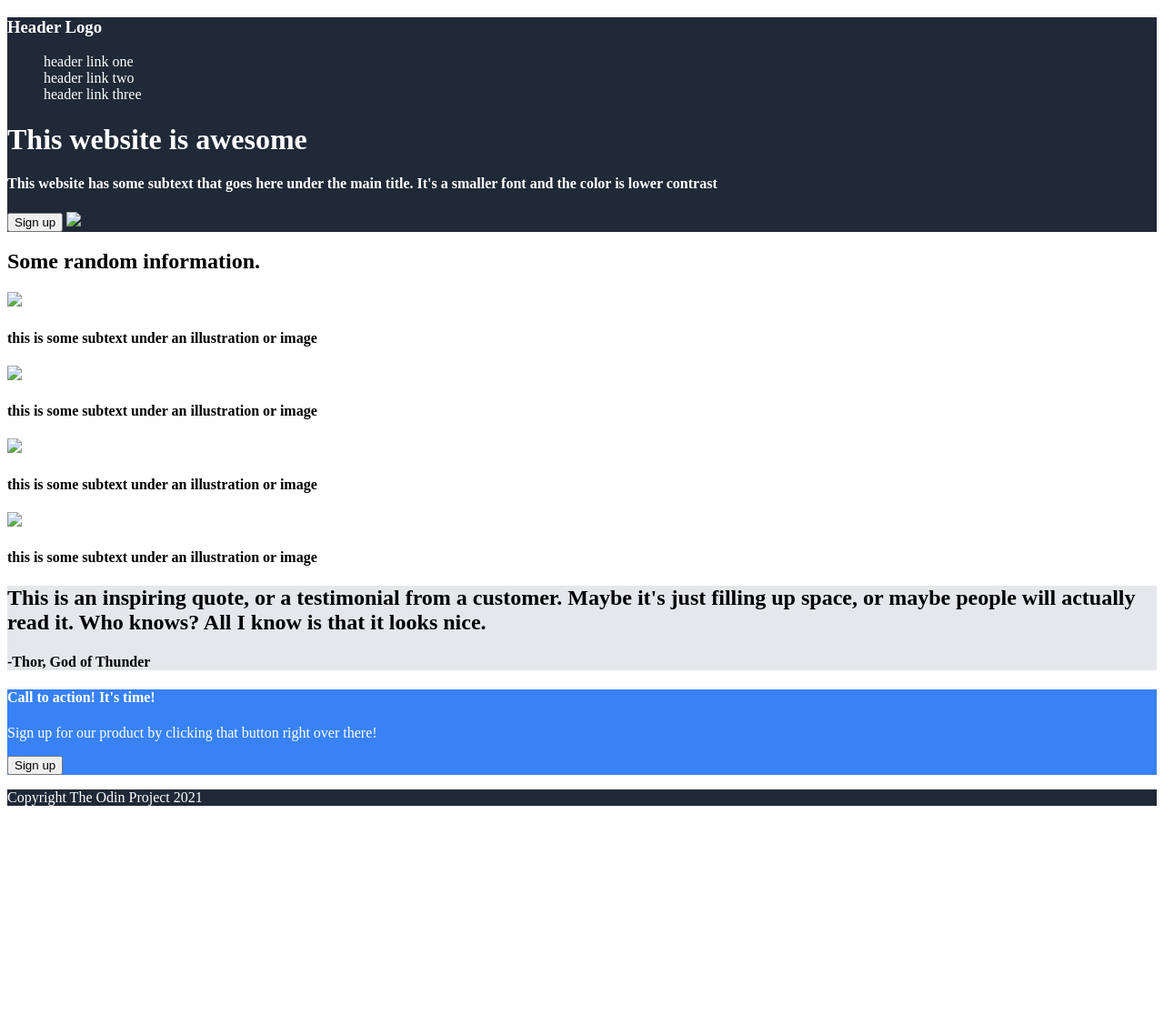
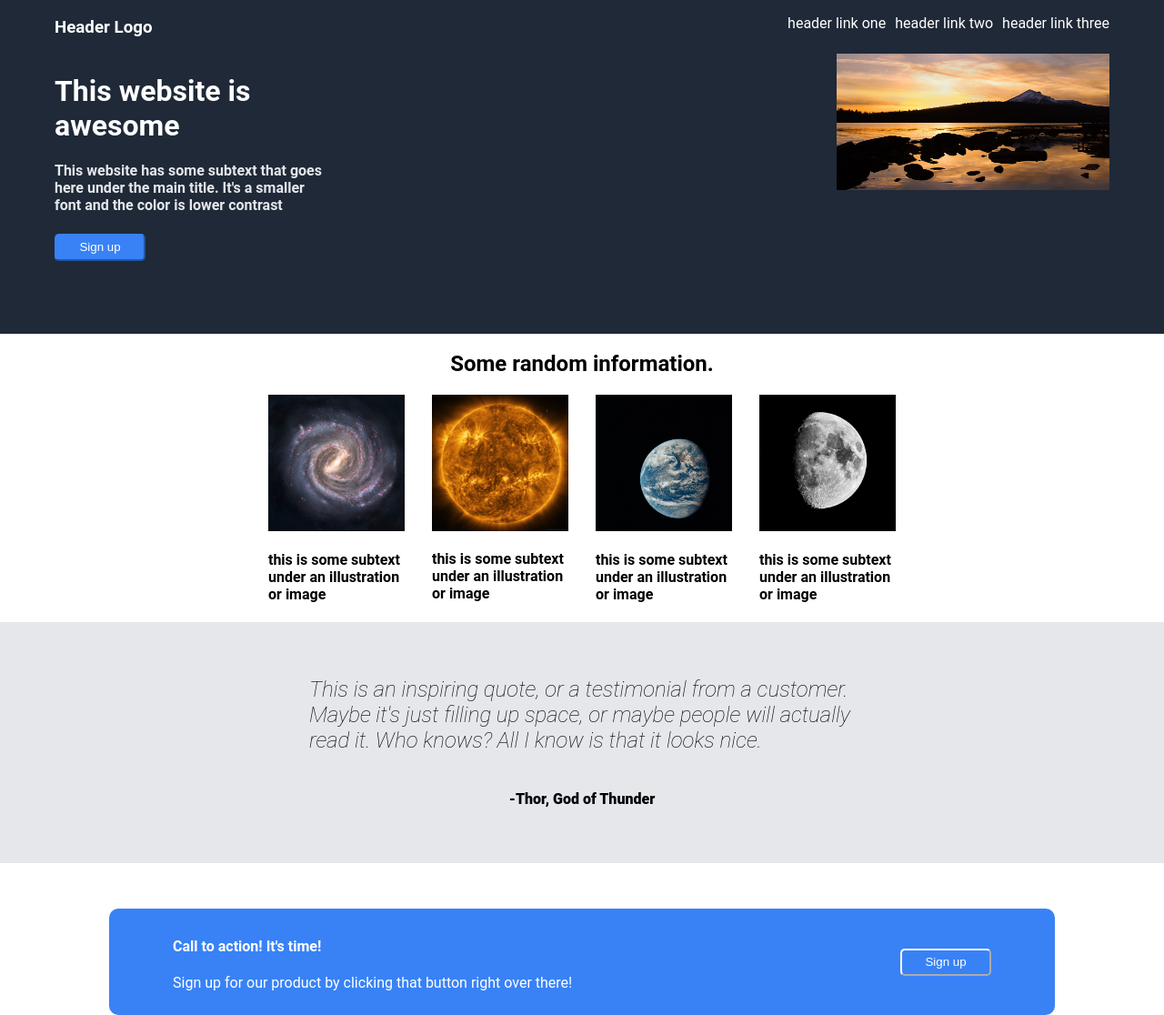
Before and after one commit to cadominguez20/landing-page, a plain HTML site: page index.html in a window 1280 px wide. Shown: the top 1116 px of the page at 91% size. Before the commit the page ends 902 px from the top, so only its background shows below. Drawn offline with Linux system fonts and the light colour scheme.

Commit message:
More CSS added + images

```diff
--- a/index.html
+++ b/index.html
@@ -8,40 +8,55 @@
 
     <body>
         <div class="header">
+            <div class="top">
                 <h3>Header Logo</h3>
                 <ul>
                     <li><a href="#">header link one</a></li>
                     <li><a href="#">header link two</a></li>
                     <li><a href="#">header link three</a></li>
                 </ul>
+            </div>
+            <div class="top2">
+                <div class="top-text">
                     <h1>This website is awesome</h1>
-            <h4>This website has some subtext that goes here under the main title. It's a smaller font and the color is lower contrast</h4>
-            <button type="button">Sign up</button>
-            <img src="#">
+                    <h4 class="secondary">This website has some subtext that goes here under the main title. It's a smaller font and the color is lower contrast</h4>
+                    <button type="button" class="button1">Sign up</button>
+                </div>
+                <img src="./images/lake.jpg" alt="A picture of a lake" class="lake">
+            </div>
         </div>
         <div class="info">
-            <h2>Some random information.</h2>
+            <h2 class="info-header">Some random information.</h2>
 
-            <img src="#">
-            <h4>this is some subtext under an illustration or image</h4>
-
-            <img src="#">
-            <h4>this is some subtext under an illustration or image</h4>
-
-            <img src="#">
-            <h4>this is some subtext under an illustration or image</h4>
-
-            <img src="#">
+            <div class="display">
+                <div class="card">
+                    <img src="./images/galaxy.jpg" class="card-image">
                     <h4>this is some subtext under an illustration or image</h4>
                 </div>
+                <div class="card">
+                    <img src="./images/sun.jpg" class="card-image">
+                    <h4>this is some subtext under an illustration or image</h4>
+                </div>
+                <div class="card">
+                    <img src="./images/earth.jpg" class="card-image">
+                    <h4>this is some subtext under an illustration or image</h4>
+                </div>
+                <div class="card">
+                    <img src="./images/moon.jpg" class="card-image">
+                    <h4>this is some subtext under an illustration or image</h4>
+                </div>
+            </div>
+        </div>
         <div class="quote">
-            <h2>This is an inspiring quote, or a testimonial from a customer. Maybe it's just filling up space, or maybe people will actually read it. Who knows? All I know is that it looks nice.</h2>
-            <h4>-Thor, God of Thunder</h4>
+            <h2 class="sentence">This is an inspiring quote, or a testimonial from a customer. Maybe it's just filling up space, or maybe people will actually read it. Who knows? All I know is that it looks nice.</h2>
+            <h4 class="attribution">-Thor, God of Thunder</h4>
         </div>
         <div class="action">
+            <div class="action-text">
                 <h4>Call to action! It's time!</h4>
                 <p>Sign up for our product by clicking that button right over there!</p>
-            <button type="button">Sign up</button>
+            </div>
+            <button type="button" class="button2">Sign up</button>
         </div>
         <div class="footer">
             <p>Copyright The Odin Project 2021</p>
--- a/style.css
+++ b/style.css
@@ -1,6 +1,13 @@
+body {
+    margin: 0;
+    padding: 0;
+    font-family: 'Roboto', sans-serif;
+}
+
 .header {
     background-color: #1f2937;
     color: white;
+    padding: 0px 60px 80px 60px;
 }
 
 a{
@@ -10,18 +17,115 @@ a{
 
 ul{
     list-style-type: none;
+    display: flex;
+    flex-direction: row;
+    gap: 10px;
 }
 
 .quote {
     background-color: #e5e7eb;
+    display: flex;
+    flex-direction: column;
+    padding: 40px 100px;
+}
+
+.sentence {
+    font-style: italic;
+    font-weight: 200;
+    width: 600px;
+    align-self: center;
+}
+
+.attribution {
+    align-self: center;
+    font-weight: 900;
 }
 
 .action{
     background-color: #3882f6;
     color: white;
+    display: flex;
+    flex-direction: row;
+    justify-content: space-between;
+    align-items: center;
+    margin: 50px 120px;
+    padding: 10px 70px;
+    border-radius: 10px;
 }
 
 .footer{
     background-color: #1f2937;
     color: white;
+    padding: 15px;
 }
+
+.secondary {
+    color: #e5e7eb;
+}
+
+.top {
+    display: flex;
+    flex-direction: row;
+    justify-content: space-between;
+}
+
+.top2 {
+    display: flex;
+    flex-direction: row;
+    justify-content: space-between;
+}
+
+.top-text, .lake{
+    width: 300px;
+}
+
+.lake{
+    height: 150px;
+}
+
+.info-header{
+    display: flex;
+    justify-content: center;
+}
+
+.display {
+    display: flex;
+    flex-direction: row;
+    justify-content: center;
+    gap: 30px;
+}
+.card{
+    width: 150px;
+    display: flex;
+    flex-direction: column;
+}
+.card-image{
+    width: 150px;
+    height: auto;
+    border: 2px;
+    border-color: #3882f6;
+}
+
+button{
+    background-color: #3882f6;
+    color: white;
+    width: 100px;
+    height: 30px;
+    border-radius: 5px;
+    box-shadow: none;
+}
+
+.button1{
+    border-color: #3882f6;
+}
+
+.button2{
+    border-color: white;
+    box-shadow: none;
+}
+
+.footer {
+    display: flex;
+    justify-content: center;
+    align-items: center;
+}
```
Also changed, not shown: images/earth.jpg (added), images/galaxy.jpg (added), images/lake.jpg (added), images/moon.jpg (added), images/sun.jpg (added). Lines whose indentation alone changed are shown as unchanged.
